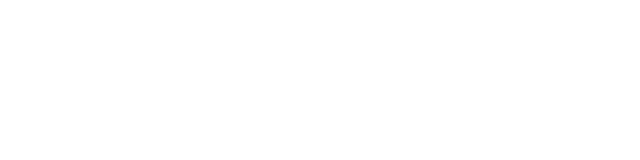
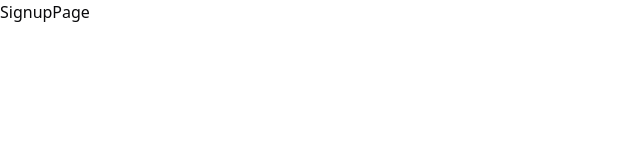
Before and after one commit to HimanshuS1nha/Clinic-Ease, a React (Vite) app in the folder client/: page /signup in a window 1280 px wide. Before the commit this address had no page. Shown: the top 160 px of the page, without its empty margins (0-640 px from the left). Built offline with nearby package versions, Linux system fonts and the light colour scheme.

Commit message:
SignupPage added

```diff
--- a/client/src/App.tsx
+++ b/client/src/App.tsx
@@ -1,7 +1,9 @@
 import { Routes, Route } from "react-router-dom";
+
 import HomePage from "./pages/HomePage";
 
 import LoginPage from "./pages/auth/LoginPage";
+import SignupPage from "./pages/auth/SignupPage";
 
 const App = () => {
   return (
@@ -10,6 +12,7 @@ const App = () => {
 
       {/* Auth */}
       <Route path="/login" Component={LoginPage} />
+      <Route path="/signup" Component={SignupPage} />
     </Routes>
   );
 };
--- /dev/null
+++ b/client/src/pages/auth/SignupPage.tsx
@@ -0,0 +1,5 @@
+const SignupPage = () => {
+  return <div>SignupPage</div>;
+};
+
+export default SignupPage;
```
